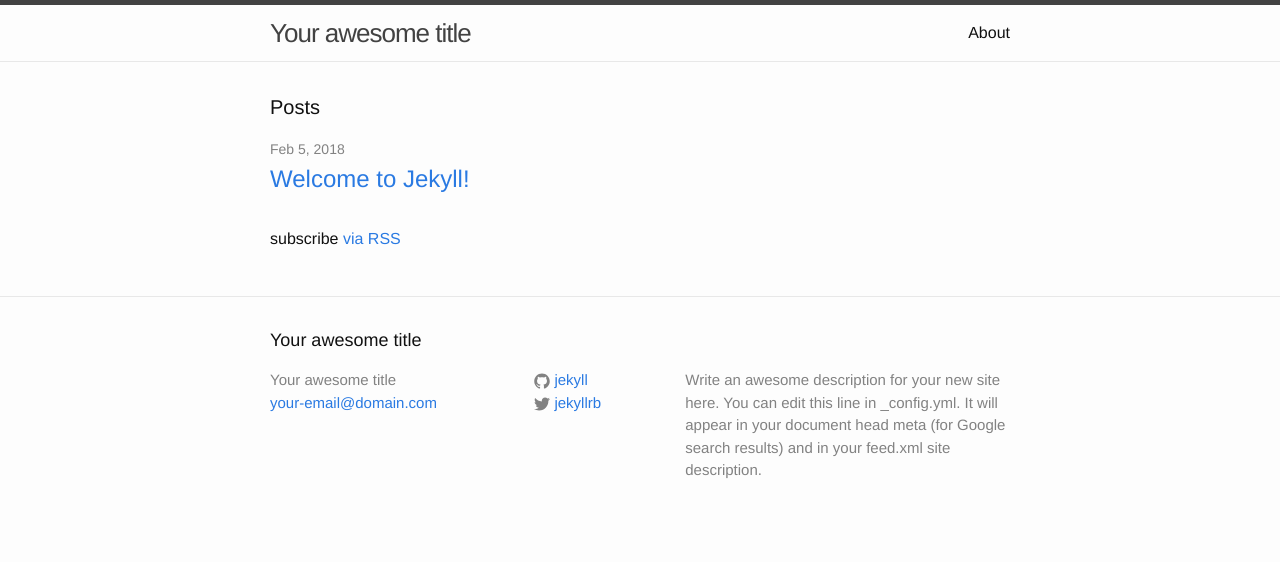
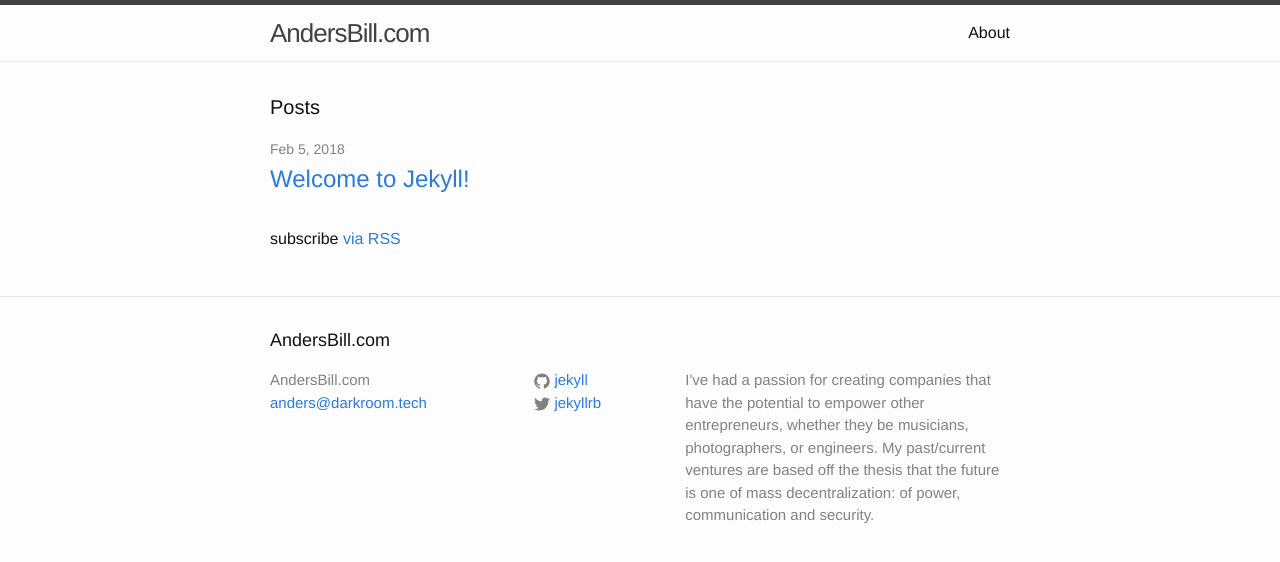
Before and after one commit to DersBill/dersbill2.github.io, a Jekyll site: the page built from index.html, in a window 1280 px wide. Shown: the top 562 px of the page. Built offline with Jekyll 4.4.1, drawn with Linux system fonts in a browser that asks for light colours.

Commit message:
Update _config.yml

```diff
--- a/_config.yml
+++ b/_config.yml
@@ -6,12 +6,13 @@
 # 'jekyll serve'. If you change this file, please restart the server process.
 
 # Site settings
-title: Your awesome title
-email: your-email@domain.com
+title: AndersBill.com
+email: anders@darkroom.tech
 description: > # this means to ignore newlines until "baseurl:"
-  Write an awesome description for your new site here. You can edit this
-  line in _config.yml. It will appear in your document head meta (for
-  Google search results) and in your feed.xml site description.
+  I've had a passion for creating companies that have the potential to empower other entrepreneurs,
+  whether they be musicians, photographers, or engineers.
+  My past/current ventures are based off the thesis that the future is one of mass
+  decentralization: of power, communication and security.
 baseurl: "" # the subpath of your site, e.g. /blog
 url: "http://yourdomain.com" # the base hostname & protocol for your site
 twitter_username: jekyllrb
```
